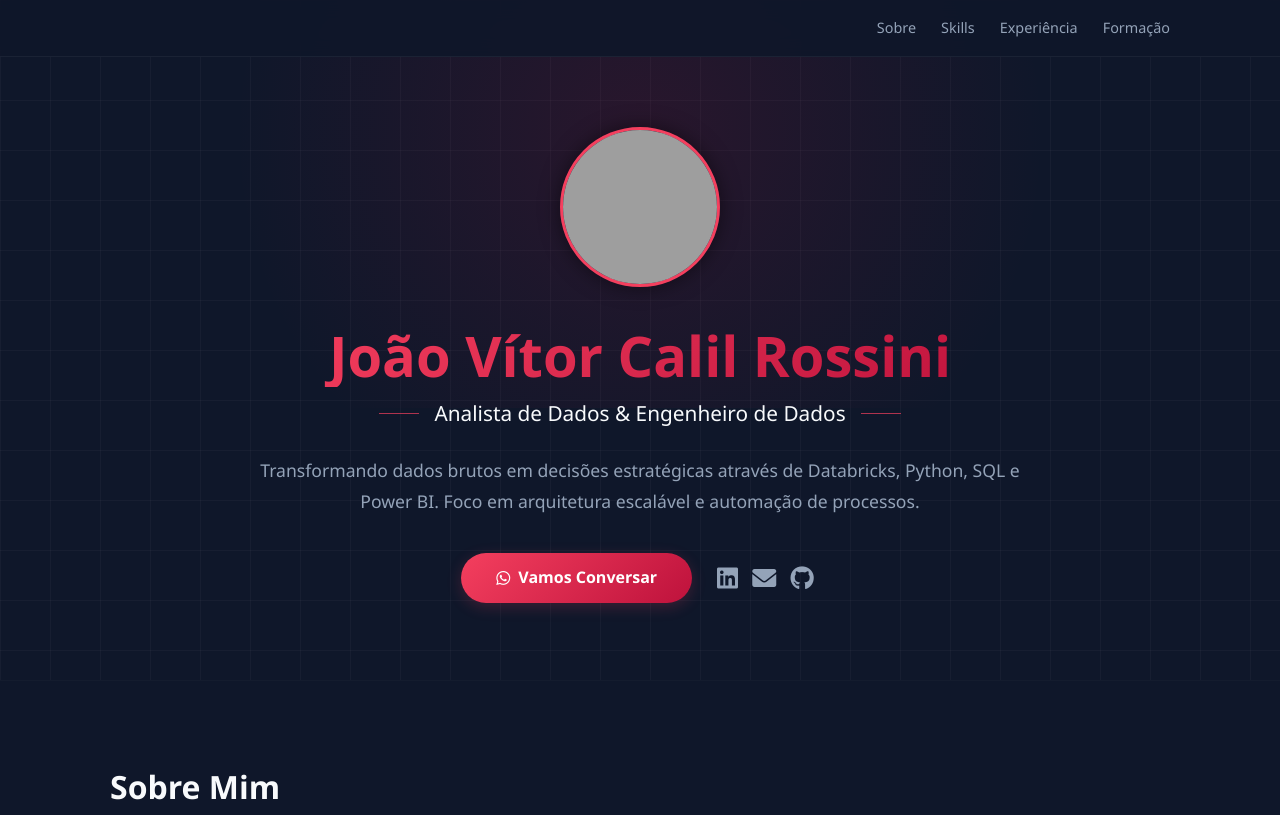
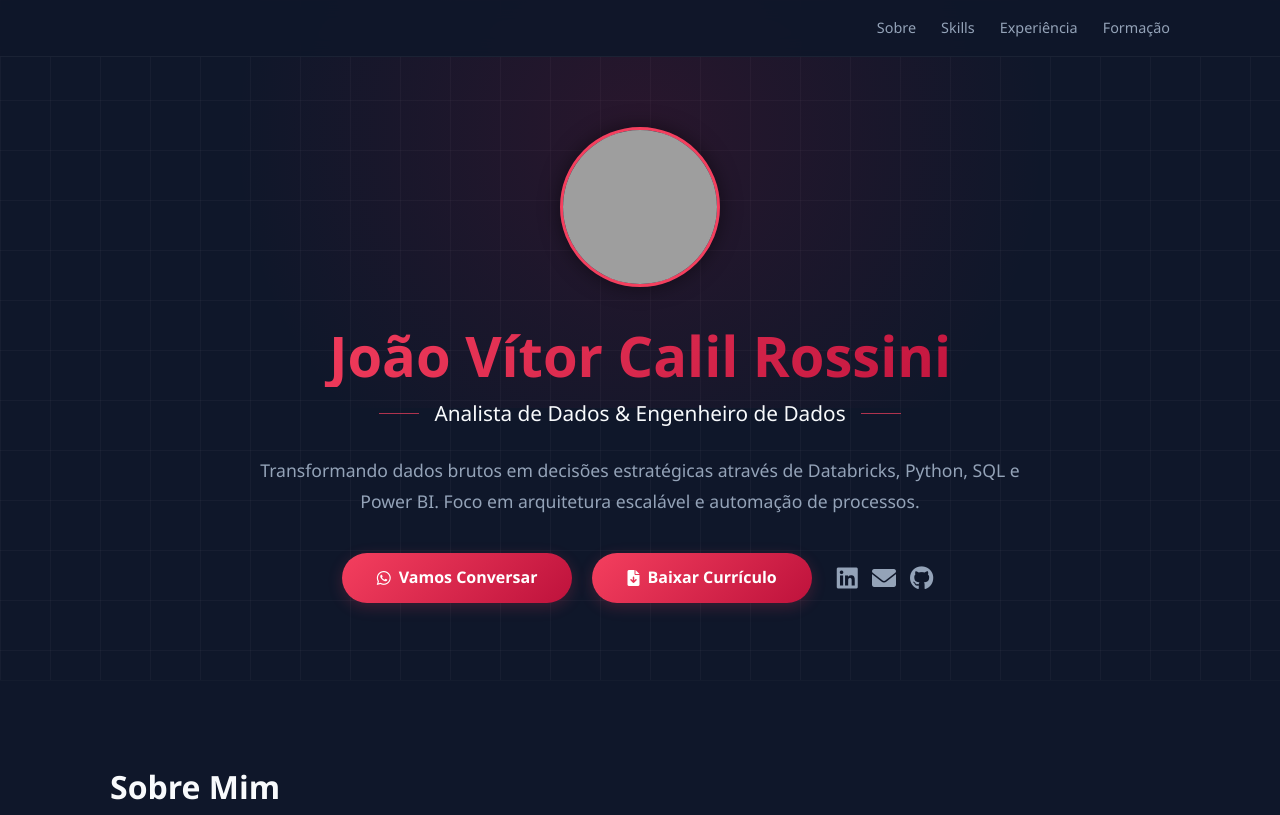
Before and after one commit to JoaoVrossini/JoaoVCalil.github.io, a plain HTML site: page index.html in a window 1280 px wide. Shown: the top 815 px of the page. Drawn offline with Linux system fonts and the light colour scheme; grey boxes are pictures that could not be loaded.

Commit message:
Add files via upload

```diff
--- a/index.html
+++ b/index.html
@@ -441,11 +441,14 @@
                     <i class="fab fa-whatsapp"></i> Vamos Conversar
                 </a>
 
+                <a href="Currículo João Vítor Calil Rossini - Engenheiro de Analytics.pdf" download class="btn btn-outline">
+                    <i class="fas fa-file-download"></i> Baixar Currículo
+                </a>
+
                 <div class="social-links">
                     <a href="https://linkedin.com/in/joao-calil" target="_blank" title="LinkedIn"><i class="fab fa-linkedin"></i></a>
                     <a href="mailto:joaov.crossini@gmail.com" title="Email"><i class="fas fa-envelope"></i></a>
                     <a href="https://github.com/JoaoVrossini" target="_blank" title="GitHub"><i class="fab fa-github"></i></a>
-                    </div>
                 </div>
             </div>
 
```
Also changed, not shown: 1 other file. Lines whose indentation alone changed are shown as unchanged.
